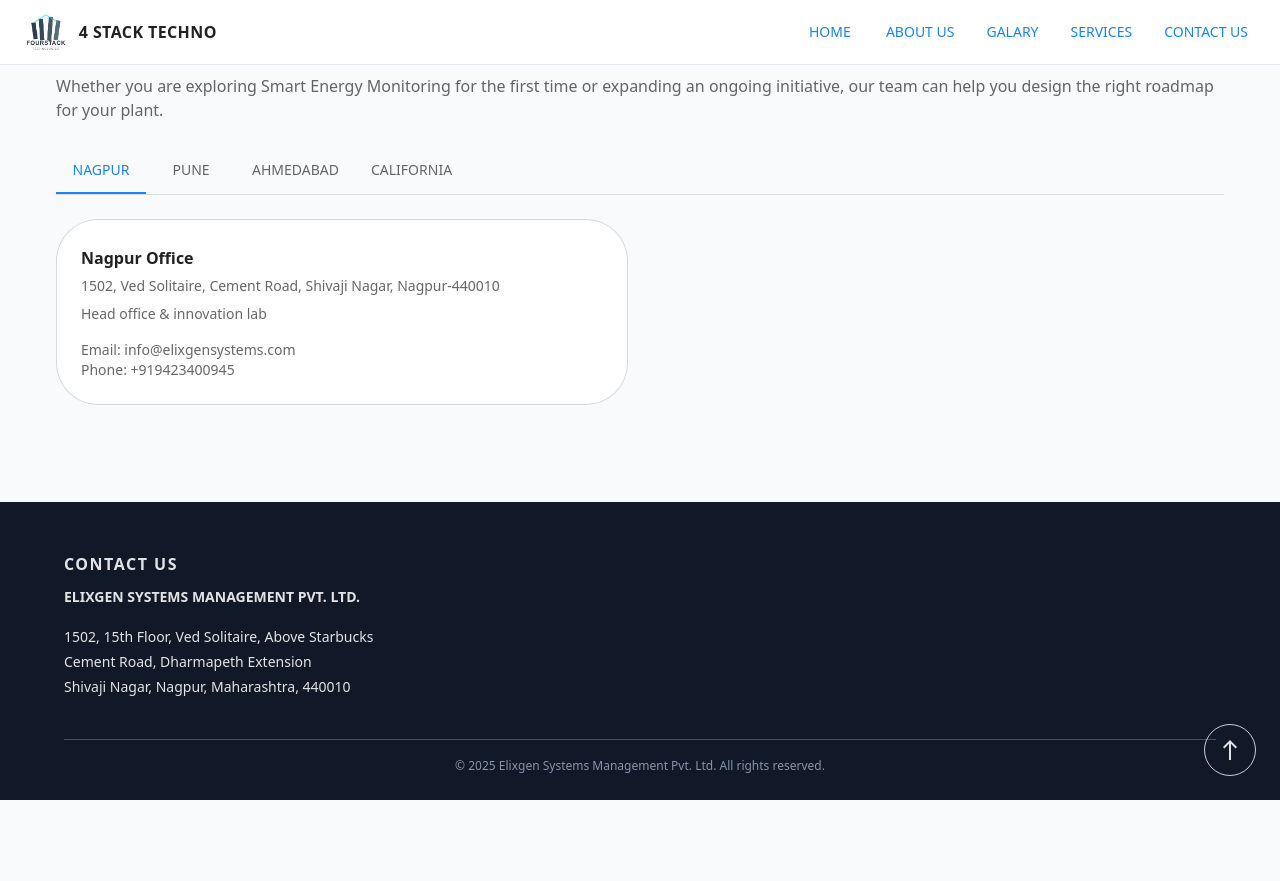
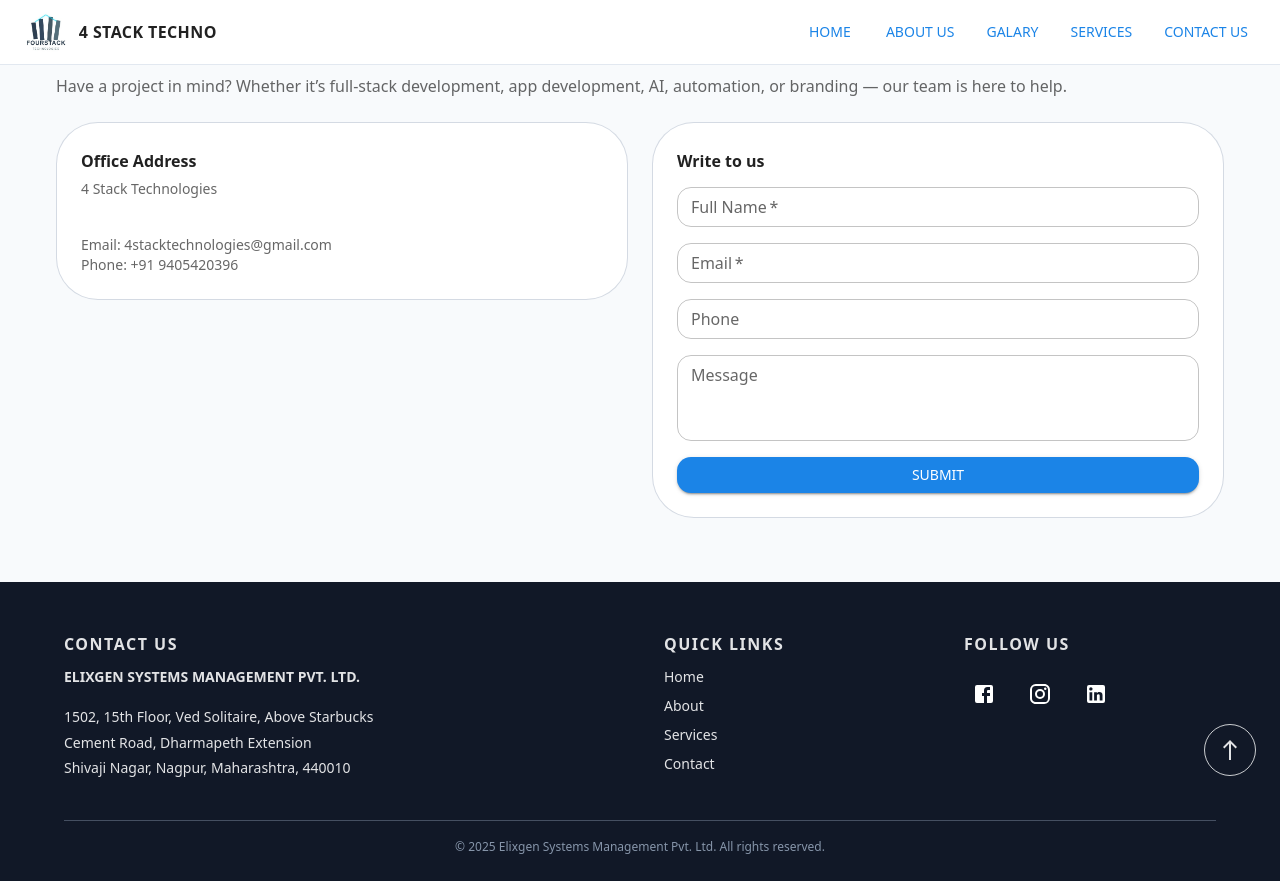
Before and after one commit to 4stacktechnologies/4Stack-Technologies, a React (Vite) app: page /contact in a window 1280 px wide. Before the commit the page ends 800 px from the top, so only its background shows below. Built offline with nearby package versions, Linux system fonts and the light colour scheme.

Commit message:
change contact page

```diff
--- a/src/App.jsx
+++ b/src/App.jsx
@@ -20,7 +20,7 @@ import OverviewPage from "./pages/Overview";
 import WhyEsmPage from "./pages/WhyEsm";
 import LeadershipPage from "./pages/Leadership";
 import VisionMissionPage from "./pages/VisionMission";
-import ContactPage from "./pages/Contact";
+import ContactPage from "./pages/ContactPage";
 
 import SkillDevelopmentPage from "./pages/SkillDevelopment";
 import SmartEnergyPage from "./pages/SmartEnergyMSAI";
@@ -54,7 +54,7 @@ export default function App() {
         maxWidth="lg"
         sx={{
           flex: 1,
-          pt:1,
+          pt: 1,
           px: { xs: 0, md: 2 },   // ✅ no padding on mobile
           pb: { xs: 3, md: 4 },
           overflow: "visible"    // ✅ allow slide movement
@@ -97,6 +97,7 @@ export default function App() {
       >
         <Container maxWidth="lg" sx={{ overflowX: "hidden" }}>
           <Grid container spacing={6}>
+            {/* Contact Section */}
             <Grid item xs={12} md={6}>
               <Typography
                 variant="subtitle1"
@@ -121,67 +122,107 @@ export default function App() {
               </Typography>
             </Grid>
 
-            <Grid item xs={12} md={6}>
-              {/* <Typography
+            {/* Quick Links */}
+            <Grid item xs={12} md={3}>
+              <Typography
                 variant="subtitle1"
                 sx={{ letterSpacing: 1.5, fontWeight: 600, mb: 1 }}
               >
-                NEWSLETTER SIGNUP
-              </Typography> */}
+                QUICK LINKS
+              </Typography>
 
-              {/* <Typography variant="body2" sx={{ mb: 2 }}>
-                Subscribe to our newsletter to get important news,
-                <br />
-                insights and updates from our team:
-              </Typography> */}
-
-              {/* ✅ SINGLE VALID FORM */}
-              {/* <Box
-                component="form"
-                onSubmit={(e) => e.preventDefault()}
-                sx={{
-                  display: "flex",
-                  flexDirection: { xs: "column", sm: "row" },
-                  gap: 1.5,
-                  mb: 3
-                }}
-              > */}
-                {/* <TextField
-                  size="small"
-                  variant="outlined"
-                  placeholder="Enter your email"
-                  type="email"
-                  sx={{
-                    flex: 1,
-                    "& .MuiOutlinedInput-root": {
-                      bgcolor: "rgba(15,23,42,0.9)",
-                      color: "white"
-                    }
-                  }}
-                /> */}
-
-                {/* <Box
-                  component="button"
-                  type="submit"
-                  sx={{
-                    px: 3,
-                    py: 1,
-                    borderRadius: 999,
-                    fontSize: 14,
-                    fontWeight: 600,
-                    border: "none",
-                    cursor: "pointer",
-                    bgcolor: "#0EA5E9",
-                    color: "#0B1120",
-                    "&:hover": { bgcolor: "#38BDF8" }
+              <Box sx={{ display: "flex", flexDirection: "column", gap: 1 }}>
+                <a
+                  href="/"
+                  style={{
+                    color: "rgba(249,250,251,0.9)",
+                    textDecoration: "none",
+                    fontSize: "14px"
                   }}
                 >
-                  Subscribe
-                </Box> */}
-              {/* </Box> */}
+                  Home
+                </a>
+
+                <a
+                  href="/about"
+                  style={{
+                    color: "rgba(249,250,251,0.9)",
+                    textDecoration: "none",
+                    fontSize: "14px"
+                  }}
+                >
+                  About
+                </a>
+
+                <a
+                  href="/services"
+                  style={{
+                    color: "rgba(249,250,251,0.9)",
+                    textDecoration: "none",
+                    fontSize: "14px"
+                  }}
+                >
+                  Services
+                </a>
+
+                <a
+                  href="/contact"
+                  style={{
+                    color: "rgba(249,250,251,0.9)",
+                    textDecoration: "none",
+                    fontSize: "14px"
+                  }}
+                >
+                  Contact
+                </a>
+              </Box>
+            </Grid>
+
+            {/* Social Media */}
+            <Grid item xs={12} md={3}>
+              <Typography
+                variant="subtitle1"
+                sx={{ letterSpacing: 1.5, fontWeight: 600, mb: 1 }}
+              >
+                FOLLOW US
+              </Typography>
+
+              <Box sx={{ display: "flex", gap: 2, mt: 2 }}>
+                <IconButton
+                  component="a"
+                  href="https://facebook.com/yourpage"
+                  target="_blank"
+                  rel="noopener noreferrer"
+                  sx={{ color: "white" }}
+                >
+                  <FacebookIcon />
+                </IconButton>
+
+                <IconButton
+                  component="a"
+                  href="https://instagram.com/yourpage"
+                  target="_blank"
+                  rel="noopener noreferrer"
+                  sx={{ color: "white" }}
+                >
+                  <InstagramIcon />
+                </IconButton>
+
+                <IconButton
+                  component="a"
+                  href="https://linkedin.com/company/yourpage"
+                  target="_blank"
+                  rel="noopener noreferrer"
+                  sx={{ color: "white" }}
+                >
+                  <LinkedInIcon />
+                </IconButton>
+              </Box>
             </Grid>
           </Grid>
 
+
+          {/* Bottom Strip */}
           <Box
             sx={{
               mt: 5,
@@ -203,6 +244,7 @@ export default function App() {
           </Box>
         </Container>
       </Box>
+
 
       {/* SCROLL TO TOP */}
       <IconButton
--- a/src/components/layout/Navbar.jsx
+++ b/src/components/layout/Navbar.jsx
@@ -147,7 +147,7 @@ export default function Navbar() {
             color="primary"
             variant="text"
             sx={{ fontWeight: 500 }}
-            onClick={() => handleContactLocation("Nagpur")}
+            onClick={() => handleNavigate("/contact")}
           >
             Contact Us
           </Button>
@@ -172,18 +172,7 @@ export default function Navbar() {
 
             {/* Products mobile */}
             <MenuItem onClick={() => handleNavigate("/galary")} >Products</MenuItem>
-            <MenuItem
-              sx={{ pl: 4 }}
-              onClick={() => handleNavigate("/products/smart-energy-ms-ai")}
-            >
-              Smart Energy MS-AI
-            </MenuItem>
-            <MenuItem
-              sx={{ pl: 4 }}
-              onClick={() => handleNavigate("/products/smart-genset-ms")}
-            >
-              Smart Genset MS
-            </MenuItem>
+
 
             {/* Skill Dev mobile */}
             <MenuItem onClick={() =>
@@ -192,7 +181,7 @@ export default function Navbar() {
 
 
             {/* Contact mobile */}
-            <MenuItem onClick={() => handleContactLocation("contact#nagpur")} >Contact Us</MenuItem>
+            <MenuItem onClick={() => handleContactLocation("/contact")} >Contact Us</MenuItem>
 
           </Menu>
         </Box>
--- a/src/pages/Contact.jsx
+++ /dev/null
@@ -1,129 +0,0 @@
-import React from 'react';
-import { Box, Typography, Paper, Tabs, Tab, Grid, TextField, Button } from '@mui/material';
-
-const locations = [
-  {
-    id: 'nagpur',
-    label: 'Nagpur',
-    address: '1502, Ved Solitaire, Cement Road, Shivaji Nagar, Nagpur-440010',
-    note: 'Head office & innovation lab'
-  },
-  {
-    id: 'pune',
-    label: 'Pune',
-    address: '425, Pride Purple Square, Aundh Ravet Road,Kalawadi Phata, Wakad, Pune-411057',
-    note: 'Customer success & partner support'
-  },
-  {
-    id: 'ahmedabad',
-    label: 'Ahmedabad',
-    address: '911-912-913, Span Trade Centre, Opp. Kocharab Ashram, Ashram Road, Paldi, Ahmedabad: 380 007',
-    note: 'Industrial cluster outreach'
-  },
-  {
-    id: 'california',
-    label: 'California',
-    address: '257 Oak Glen, Irvine, California-92618',
-    note: 'Global collaboration & partnerships'
-  }
-];
-
-export default function ContactPage() {
-  const [tab, setTab] = React.useState('nagpur');
-
-  React.useEffect(() => {
-    if (typeof window === 'undefined') return;
-    const hash = window.location.hash.replace('#', '');
-    if (hash && locations.some((l) => l.id === hash)) {
-      setTab(hash);
-    }
-  }, []);
-
-  const activeLocation = locations.find((l) => l.id === tab) ?? locations[0];
-
-  return (
-    <Box sx={{ display: 'flex', flexDirection: 'column', gap: 3 }}>
-      <Typography variant="h4" sx={{ fontWeight: 700 }}>
-        Contact Us
-      </Typography>
-      <Typography variant="body1" color="text.secondary">
-        Whether you are exploring Smart Energy Monitoring for the first time or expanding an ongoing
-        initiative, our team can help you design the right roadmap for your plant.
-      </Typography>
-
-      <Tabs
-        value={tab}
-        onChange={(_, value) => setTab(value)}
-        variant="scrollable"
-        scrollButtons="auto"
-        sx={{ borderBottom: 1, borderColor: 'divider' }}
-      >
-        {locations.map((loc) => (
-          <Tab key={loc.id} value={loc.id} label={loc.label} />
-        ))}
-      </Tabs>
-
-      <Grid container spacing={3}>
-        <Grid item xs={12} md={6}>
-          <Paper
-            elevation={0}
-            sx={{
-              p: 3,
-              borderRadius: 3,
-              border: '1px solid rgba(148,163,184,0.4)'
-            }}
-          >
-            <Typography variant="subtitle1" sx={{ fontWeight: 600, mb: 0.5 }}>
-              {activeLocation.label} Office
-            </Typography>
-            <Typography variant="body2" color="text.secondary">
-              {activeLocation.address}
-            </Typography>
-            <Typography variant="body2" color="text.secondary" sx={{ mt: 1 }}>
-              {activeLocation.note}
-            </Typography>
-            <Typography variant="body2" color="text.secondary" sx={{ mt: 2 }}>
-              Email: info@elixgensystems.com
-              <br />
-              Phone: +919423400945
-            </Typography>
-          </Paper>
-        </Grid>
-        <Grid item xs={12} md={6}>
-          {/* <Paper
-            elevation={0}
-            sx={{
-              p: 3,
-              borderRadius: 3,
-              border: '1px solid rgba(148,163,184,0.4)'
-            }}
-          >
-            <Typography variant="subtitle1" sx={{ fontWeight: 600, mb: 1.5 }}>
-              Write to us
-            </Typography>
-            <Box
-              component="form"
-              sx={{ display: 'flex', flexDirection: 'column', gap: 2 }}
-              onSubmit={(e) => e.preventDefault()}
-            >
-              <TextField size="small" label="Full Name" required />
-              <TextField size="small" label="Company / Organization" />
-              <TextField size="small" label="Email" type="email" required />
-              <TextField size="small" label="Phone" />
-              <TextField
-                size="small"
-                label="Message"
-                multiline
-                minRows={3}
-                placeholder="Tell us briefly about your plant and energy challenges."
-              />
-              <Button variant="contained" type="submit">
-                Submit enquiry
-              </Button>
-            </Box>
-          </Paper> */}
-        </Grid>
-      </Grid>
-    </Box>
-  );
-}
--- /dev/null
+++ b/src/pages/ContactPage.jsx
@@ -0,0 +1,84 @@
+import React from "react";
+import { Box, Typography, Paper, Grid, TextField, Button } from "@mui/material";
+
+export default function ContactPage() {
+  return (
+    <Box sx={{ display: "flex", flexDirection: "column", gap: 3 }}>
+      <Typography variant="h4" sx={{ fontWeight: 700 }}>
+        Contact Us
+      </Typography>
+
+      <Typography variant="body1" color="text.secondary">
+        Have a project in mind? Whether it’s full‑stack development, app development,
+        AI, automation, or branding — our team is here to help.
+      </Typography>
+
+      <Grid container spacing={3}>
+        {/* LEFT SIDE — Address */}
+        <Grid item xs={12} md={6}>
+          <Paper
+            elevation={0}
+            sx={{
+              p: 3,
+              borderRadius: 3,
+              border: "1px solid rgba(148,163,184,0.4)",
+            }}
+          >
+            <Typography variant="subtitle1" sx={{ fontWeight: 600, mb: 0.5 }}>
+              Office Address
+            </Typography>
+
+            <Typography variant="body2" color="text.secondary">
+              4 Stack Technologies
+              <br />
+              <br />
+            </Typography>
+
+            <Typography variant="body2" color="text.secondary" sx={{ mt: 2 }}>
+              Email: 4stacktechnologies@gmail.com
+              <br />
+              Phone: +91 9405420396
+            </Typography>
+          </Paper>
+        </Grid>
+
+        {/* RIGHT SIDE — Contact Form */}
+        <Grid item xs={12} md={6}>
+          <Paper
+            elevation={0}
+            sx={{
+              p: 3,
+              borderRadius: 3,
+              border: "1px solid rgba(148,163,184,0.4)",
+            }}
+          >
+            <Typography variant="subtitle1" sx={{ fontWeight: 600, mb: 1.5 }}>
+              Write to us
+            </Typography>
+
+            <Box
+              component="form"
+              sx={{ display: "flex", flexDirection: "column", gap: 2 }}
+              onSubmit={(e) => e.preventDefault()}
+            >
+              <TextField size="small" label="Full Name" required />
+              <TextField size="small" label="Email" type="email" required />
+              <TextField size="small" label="Phone" />
+              <TextField
+                size="small"
+                label="Message"
+                multiline
+                minRows={3}
+                placeholder="Tell us about your requirements..."
+              />
+
+              <Button variant="contained" type="submit">
+                Submit
+              </Button>
+            </Box>
+          </Paper>
+        </Grid>
+      </Grid>
+    </Box>
+  );
+}
```
Also changed, not shown: src/pages/Services.jsx (+86 -60 lines).
